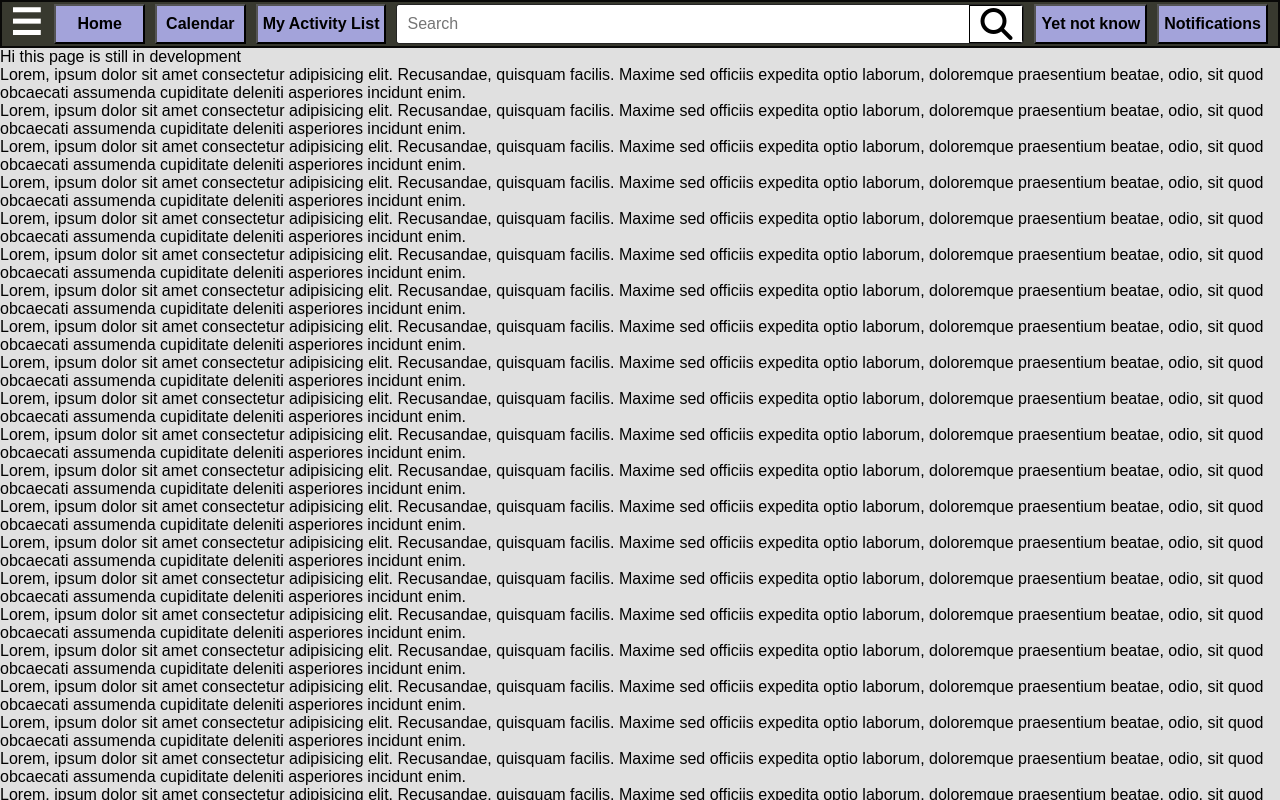
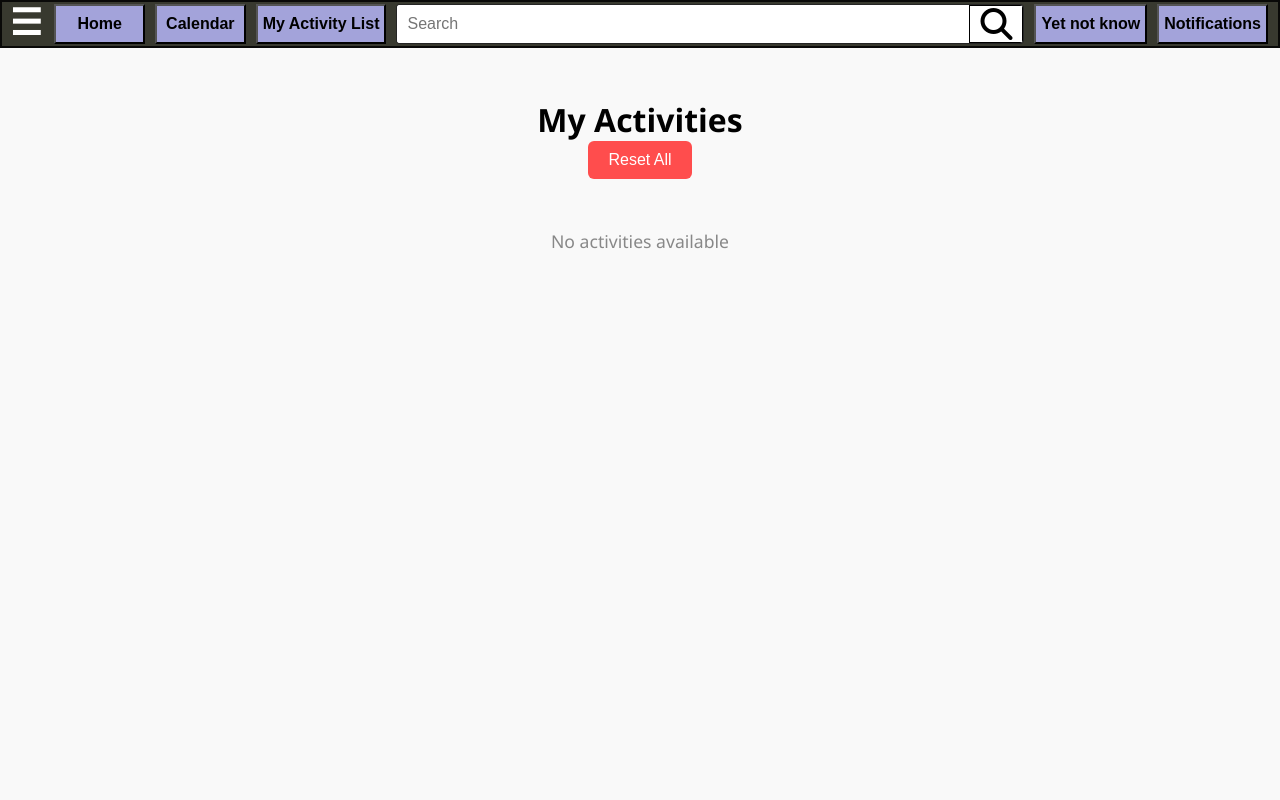
Before and after one commit to Tanaybobbili/MyDayVerse, a React (Vite) app in the folder MyActivities/: page /myactivities in a window 1280 px wide. Shown: the top 800 px of the page. Built offline with nearby package versions, Linux system fonts and the light colour scheme.

Commit message:
configured the my activity page and also handled localstorage.

```diff
--- /dev/null
+++ b/MyActivities/src/components/Activities/Activities.css
@@ -0,0 +1,75 @@
+.activities-main {
+  padding: 50px;
+  width: 100vw;
+  min-height: 100vh;
+  background: #f9f9f9;
+  font-family: 'Segoe UI', sans-serif;
+}
+
+.activities-container {
+  max-width: 800px;
+  margin: auto;
+  text-align: center;
+}
+
+.reset-button {
+  padding: 10px 20px;
+  margin-bottom: 20px;
+  background-color: #ff4d4d;
+  color: white;
+  border: none;
+  border-radius: 6px;
+  font-size: 1rem;
+  cursor: pointer;
+  transition: background-color 0.3s ease;
+}
+.reset-button:hover {
+  background-color: #d93636;
+}
+
+.activities-list {
+  display: flex;
+  flex-direction: column;
+  gap: 15px;
+}
+
+.activity-card {
+  display: flex;
+  justify-content: space-between;
+  align-items: center;
+  background: white;
+  padding: 15px 20px;
+  border-radius: 10px;
+  box-shadow: 0 4px 12px rgba(0,0,0,0.08);
+  transition: transform 0.2s;
+}
+.activity-card:hover {
+  transform: translateY(-2px);
+}
+
+.activity-info {
+  text-align: left;
+}
+.activity-info p {
+  margin: 4px 0;
+}
+
+.delete-button {
+  background-color: #ffa500;
+  border: none;
+  color: white;
+  padding: 8px 14px;
+  border-radius: 6px;
+  cursor: pointer;
+  font-weight: bold;
+  transition: background-color 0.3s ease;
+}
+.delete-button:hover {
+  background-color: #e69500;
+}
+
+.no-activities {
+  margin-top: 30px;
+  color: #888;
+  font-size: 1.1rem;
+}
--- /dev/null
+++ b/MyActivities/src/components/Activities/Activities.jsx
@@ -0,0 +1,47 @@
+import './Activities.css';
+import { getItem, setItem } from '../../utils/localStorage.js';
+import { useState } from 'react';
+
+function Activities() {
+  const [activities, setActivities] = useState(getItem('activities') || []);
+
+  const handleReset = () => {
+    setItem('activities', []);
+    setActivities([]);
+    console.log('Activities reset');
+  };
+
+  const handleDelete = (indexToDelete) => {
+    const updated = activities.filter((_, index) => index !== indexToDelete);
+    setActivities(updated);
+    setItem('activities', updated);
+  };
+
+  return (
+    <main className="activities-main">
+      <div className="activities-container">
+        <h1>My Activities</h1>
+        <button className="reset-button" onClick={handleReset}>Reset All</button>
+
+        {activities.length > 0 ? (
+          <div className="activities-list">
+            {activities.map((activity, index) => (
+              <div key={index} className="activity-card">
+                <div className="activity-info">
+                  <p><strong>Date:</strong> {activity.date}</p>
+                  <p><strong>Time:</strong> {activity.time}</p>
+                  <p><strong>Detail:</strong> {activity.detail}</p>
+                </div>
+                <button className="delete-button" onClick={() => handleDelete(index)}>Delete</button>
+              </div>
+            ))}
+          </div>
+        ) : (
+          <p className="no-activities">No activities available</p>
+        )}
+      </div>
+    </main>
+  );
+}
+
+export default Activities;
--- a/MyActivities/src/components/Calendar/Calendarpage.jsx
+++ b/MyActivities/src/components/Calendar/Calendarpage.jsx
@@ -1,5 +1,6 @@
 import { useState } from 'react';
 import Calendar from 'react-calendar';
+import {setItem,getItem} from '../../utils/localStorage.js'
 import 'react-calendar/dist/Calendar.css';
 import './Calendarpage.css';
 
@@ -12,6 +13,7 @@ function Calendarpage() {
   const handleDateChange = (date) => {
     setSelectedDate(date);
   };
+
 
   const handleMessageChange = (e) => {
     setMessage(e.target.value);
@@ -28,7 +30,9 @@ function Calendarpage() {
       time,
       detail: message
     };
-    setActivities([...activities, newActivity]);
+    const updatedActivities = [...activities, newActivity];
+    setActivities(updatedActivities);
+    setItem('activities', updatedActivities);
     setMessage('');
     setTime('');
   };
--- a/MyActivities/src/components/pages/MyActivities.jsx
+++ b/MyActivities/src/components/pages/MyActivities.jsx
@@ -1,13 +1,11 @@
     import Header from '../Home/Header' ;
+    import Activities from '../Activities/Activities';
     function MyActivities() {
-        const lorem = "Lorem, ipsum dolor sit amet consectetur adipisicing elit. Recusandae, quisquam facilis. Maxime sed officiis expedita optio laborum, doloremque praesentium beatae, odio, sit quod obcaecati assumenda cupiditate deleniti asperiores incidunt enim."
+
         return (
             <>
                 <Header />
-                <div>
-                    <p>Hi this page is still in development</p>
-                    <p>{[...Array(100)].map((_,i)=>(<p key={i}>{lorem}</p>))}</p>
-                </div>
+                <Activities />
             </>
         )
     }
--- /dev/null
+++ b/MyActivities/src/utils/localStorage.js
@@ -0,0 +1,20 @@
+export const setItem = (key, value) => {
+  localStorage.setItem(key, JSON.stringify(value));
+};
+
+export const getItem = (key) => {
+  const data = localStorage.getItem(key);
+  try {
+    return data ? JSON.parse(data) : null;
+  } catch {
+    return null;
+  }
+};
+
+export const removeItem = (key) => {
+  localStorage.removeItem(key);
+};
+
+export const clearStorage = () => {
+  localStorage.clear();
+};
```
